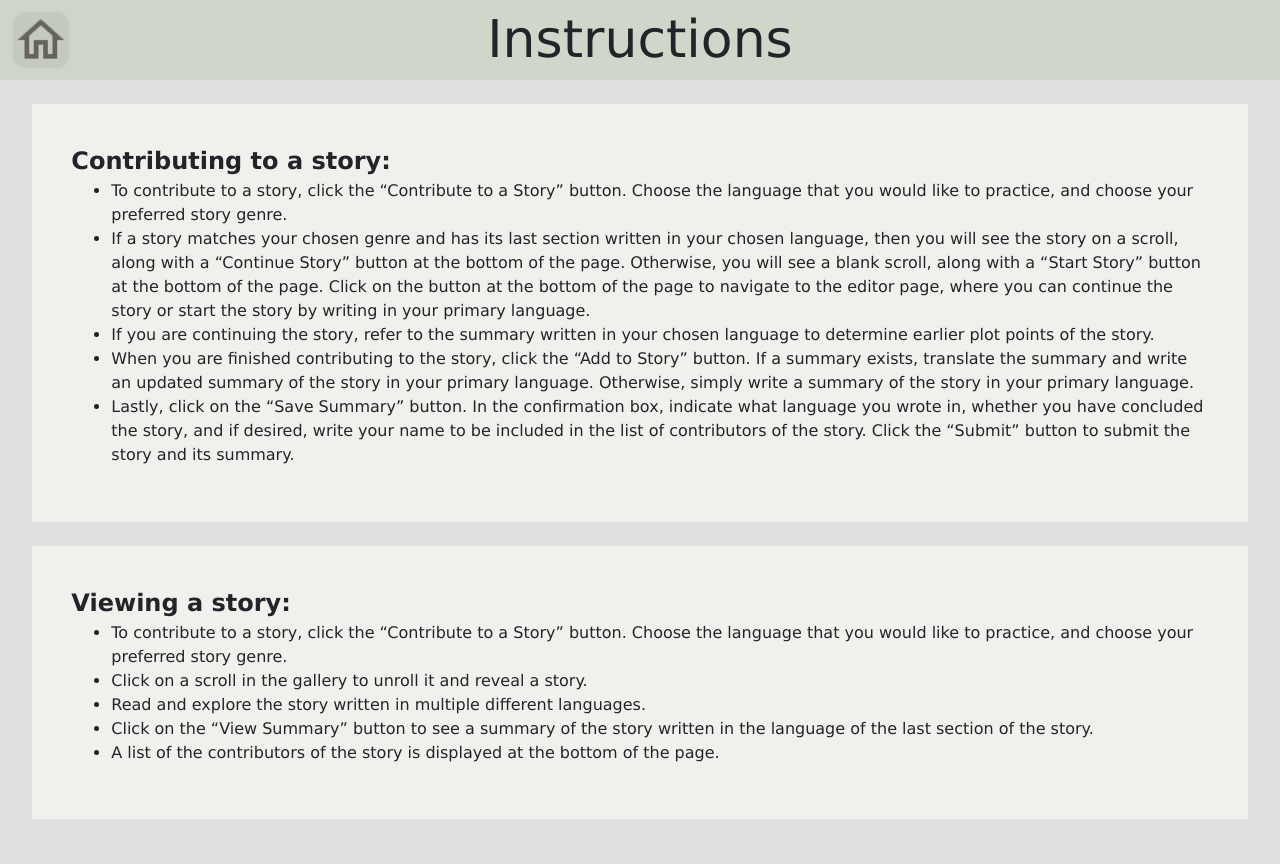
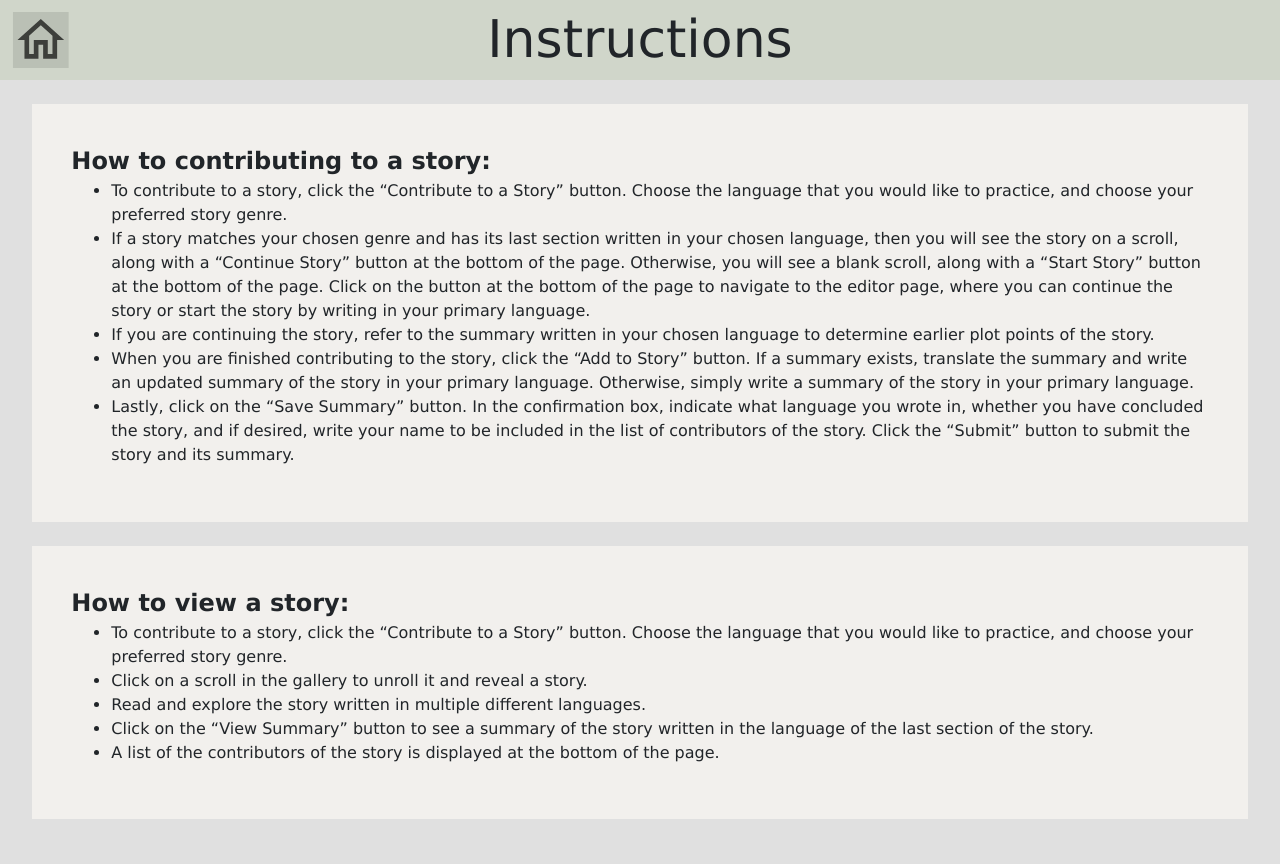
Before and after one commit to NicholasJJ/cs160finalfrontend, a Django app: page /coloring/instructions in a window 1280 px wide. Run offline with Django 3.2, Linux system fonts and the light colour scheme; some libraries are stand-ins or nearby versions.

Commit message:
button feedback

```diff
--- a/coloring/templates/coloring/gallery.html
+++ b/coloring/templates/coloring/gallery.html
@@ -99,7 +99,7 @@
 	<div class="containter-fluid">
 		<div id="header" class="row" style="margin: 0 0 0 0">
 			<div class="col-1" style="padding: 0 0 0 0;">
-				<input type="image" id="homebtn" src="/static/images/home_black_48dp.svg"></input>
+				<input type="image" id="homebtn" src="/static/images/home_black_48dp.svg" onclick = "location.href = 'landing'"></input>
 			</div>
 			<div class="col-3"></div>
 			<div class="col-4">
--- a/coloring/templates/coloring/instructions.html
+++ b/coloring/templates/coloring/instructions.html
@@ -43,6 +43,10 @@
         box-shadow: 1px 1px 6px 1px #cccccc;
       }
 
+	button:hover {
+		background-color: #D4D4CF;
+	}
+
     button:focus {
         outline: none;
         border: 1px solid #524b47;
@@ -80,11 +84,13 @@
 		transform: translate(1vw,-50%);
 		width: 7vh;
 		height: 7vh;
-		background-color: transparent;
-		border: none;
-		background-image: url(./../static/images/home.png);
-		background-size: 100% 100%;
+        opacity: 0.7;
+		background-color: #b2b8ad;
 	}
+
+	#homebtn:hover {
+		background-color: #91998A;
+     }
     </style>
 
 </head>
@@ -93,7 +99,7 @@
     <div class="containter-fluid" >
 		<div id="header" class="row" style="margin: 0 0 0 0">
 			<div class="col-1" style="padding: 0 0 0 0;">
-				<button id="homebtn" onclick="location.href = 'landing'"></button>
+				<input type="image" id="homebtn" src="/static/images/home_black_48dp.svg" onclick = "location.href = 'landing'"></input>
 			</div>
 			<div class="col-3"></div>
 			<div class="col-4">
@@ -103,7 +109,7 @@
 		</div>
 		<div class="row">
 			<div style="background-color: #F2F0ED; padding: 3% 3% 3% 3%; margin: auto; width: 95vw; margin-top: 3vh; font-size: 2vh;">
-				<b style="font-size: 3vh;">Contributing to a story:</b>
+				<b style="font-size: 3vh;">How to contributing to a story:</b>
 				<ul>
 					<li>
 						To contribute to a story, click the “Contribute to a Story” button. Choose the language that you would like to practice, and choose your preferred story genre.
@@ -125,7 +131,7 @@
 		</div>
 		<div class="row">
 			<div style="background-color: #F2F0ED; padding: 3% 3% 3% 3%; margin: auto; width: 95vw; margin-top: 3vh; font-size: 2vh;">
-				<b style="font-size: 3vh;">Viewing a story:</b>
+				<b style="font-size: 3vh;">How to view a story:</b>
 				<ul>
 					<li>
 						To contribute to a story, click the “Contribute to a Story” button. Choose the language that you would like to practice, and choose your preferred story genre.
```
